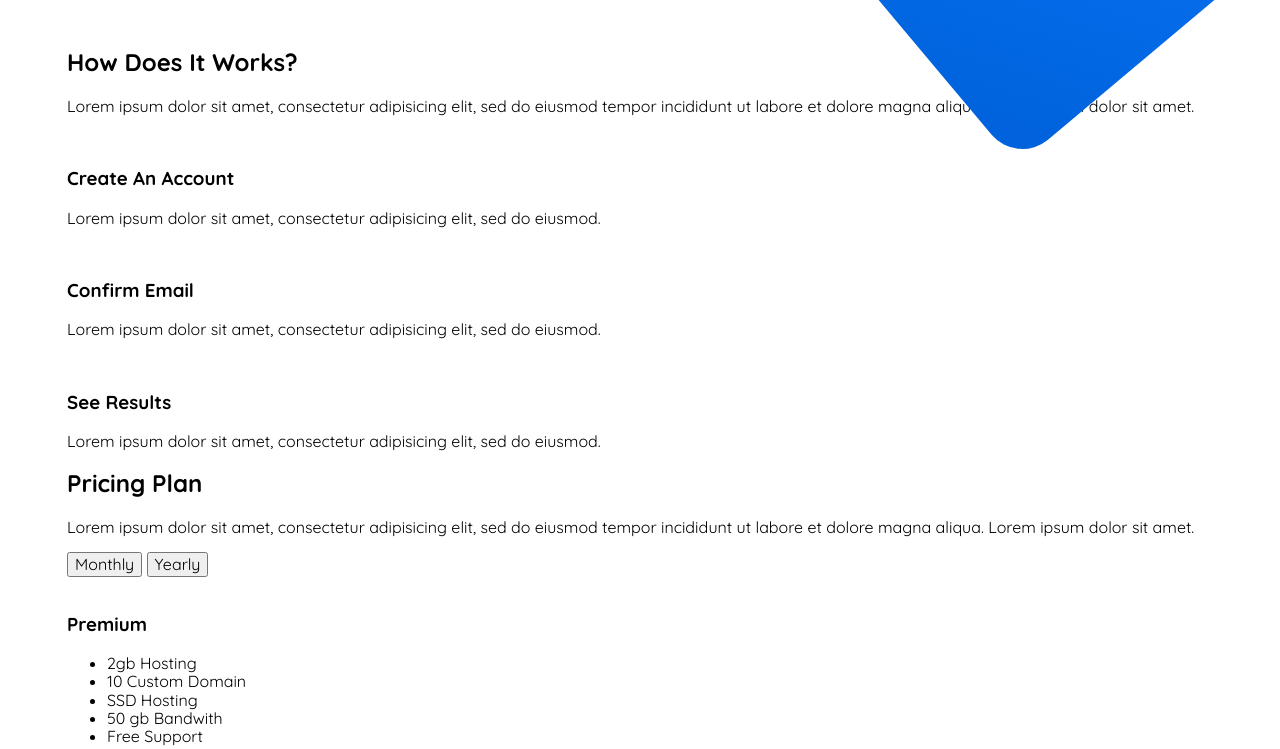
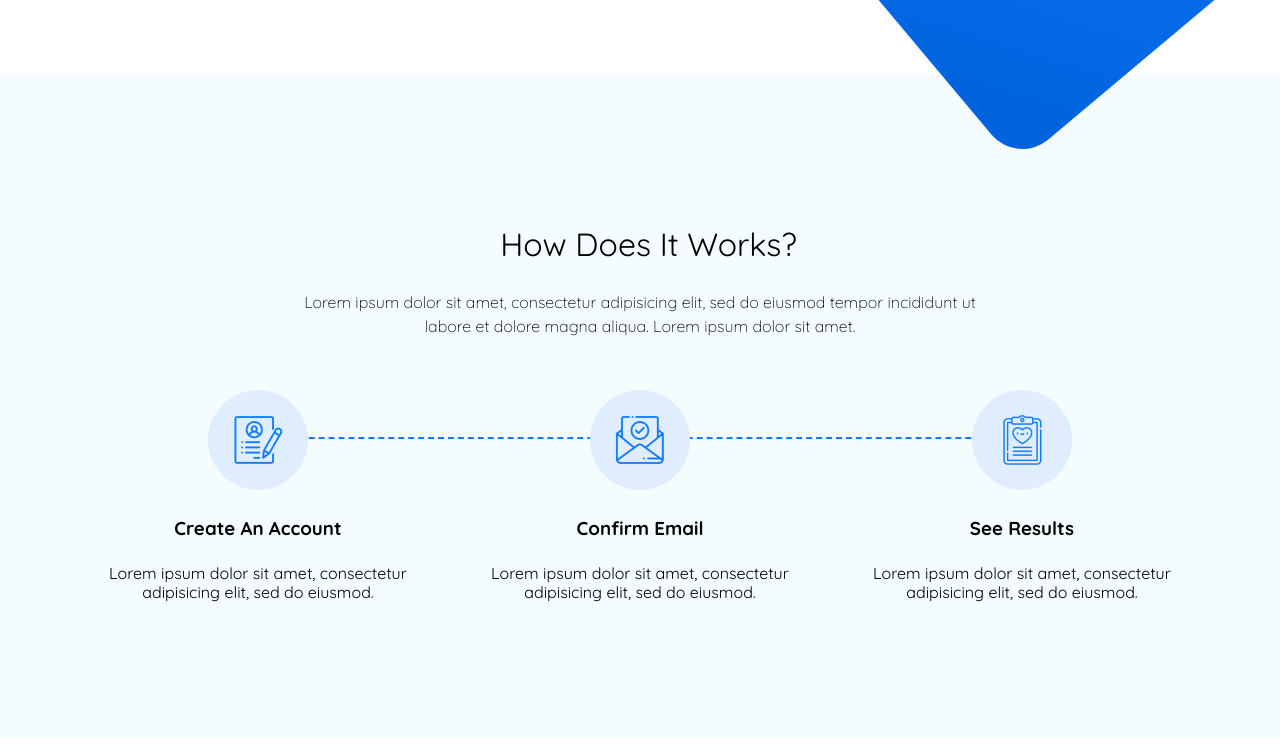
Before and after one commit to ildarH/html-sass-web-layout, a plain HTML site: page index.html in a window 1280 px wide. Shown: the part 2793-3542 px from the top of the page. Drawn offline with Linux system fonts and the light colour scheme.

Commit message:
how does it works

```diff
--- a/index.html
+++ b/index.html
@@ -109,7 +109,13 @@
       <div class="container">
         <div class="features__container">
           <div class="features__card">
-              <div class="features__image"><img class="features__img" src="./img/icon_features_analysis.png" alt="icon: Analysis"></div>
+            <div class="features__image">
+              <img
+                class="features__img"
+                src="./img/icon_features_analysis.png"
+                alt="icon: Analysis"
+              />
+            </div>
             <div class="features__title"><h2 class="features__header">Analysis</h2></div>
             <div class="features__text">
               <p class="features_p">
@@ -119,7 +125,13 @@
             </div>
           </div>
           <div class="features__card">
-              <div class="features__image"><img class="features__img" src="./img/icon_features_cleanDesign.png" alt="icon: Clean Design"></div>
+            <div class="features__image">
+              <img
+                class="features__img"
+                src="./img/icon_features_cleanDesign.png"
+                alt="icon: Clean Design"
+              />
+            </div>
             <div class="features__title"><h2 class="features__header">Clean Design</h2></div>
             <div class="features__text">
               <p class="features_p">
@@ -129,7 +141,13 @@
             </div>
           </div>
           <div class="features__card">
-              <div class="features__image"><img class="features__img" src="./img/icon_features_messaging.png" alt="icon: Messaging"></div>
+            <div class="features__image">
+              <img
+                class="features__img"
+                src="./img/icon_features_messaging.png"
+                alt="icon: Messaging"
+              />
+            </div>
             <div class="features__title"><h2 class="features__header">Messaging</h2></div>
             <div class="features__text">
               <p class="features_p">
@@ -147,7 +165,9 @@
           <div class="about__card-wrapper">
             <div class="about__screen">
               <div class="about__back about__back-forHorizontal"></div>
-              <div class="about__image"><img class="about__img-left" src="./img/about1.jpg" alt="about: Easy Messaging"></div>
+              <div class="about__image">
+                <img class="about__img-left" src="./img/about1.jpg" alt="about: Easy Messaging" />
+              </div>
             </div>
           </div>
           <div class="about__main card-1__main">
@@ -173,7 +193,9 @@
           <div class="about__card-wrapper">
             <div class="about__screen">
               <div class="about__back about__back-forVertical"></div>
-              <div class="about__image"><img class="about__img-right" src="./img/about2.jpg" alt="about: Keep In Touch"></div>
+              <div class="about__image">
+                <img class="about__img-right" src="./img/about2.jpg" alt="about: Keep In Touch" />
+              </div>
             </div>
           </div>
         </div>
@@ -181,25 +203,44 @@
     </div>
     <section class="howDoesItWorks">
       <div class="container">
-        <h2>How Does It Works?</h2>
-        <p>
-          Lorem ipsum dolor sit amet, consectetur adipisicing elit, sed do eiusmod tempor incididunt
-          ut labore et dolore magna aliqua. Lorem ipsum dolor sit amet.
+        <div class="howDoesItWorks__wrapper">
+          <div class="howDoesItWorks__header">
+            <h2 class="howDoesItWorks__h2">How Does It Works?</h2>
+            <p class="howDoesItWorks__p">
+              Lorem ipsum dolor sit amet, consectetur adipisicing elit, sed do eiusmod tempor
+              incididunt ut labore et dolore magna aliqua. Lorem ipsum dolor sit amet.
             </p>
+          </div>
+          <hr class="howDoesItWorks__line">
+          <div class="howDoesItWorks__cards">
             <div class="howDoesItWorks__card">
-          <img src="" alt="" class="howDoesItWorks__image" />
-          <h3>Create An Account</h3>
-          <p>Lorem ipsum dolor sit amet, consectetur adipisicing elit, sed do eiusmod.</p>
+              <img
+                src="./img/icon_howDoesItWorks_createAnAccount.png"
+                alt="icon: Create An Account"
+                class="howDoesItWorks__image"
+              />
+              <h3 class="howDoesItWorks__card-h3">Create An Account</h3>
+              <p class="howDoesItWorks__card-p">Lorem ipsum dolor sit amet, consectetur adipisicing elit, sed do eiusmod.</p>
             </div>
             <div class="howDoesItWorks__card">
-          <img src="" alt="" class="howDoesItWorks__image" />
-          <h3>Confirm Email</h3>
-          <p>Lorem ipsum dolor sit amet, consectetur adipisicing elit, sed do eiusmod.</p>
+              <img
+                src="./img/icon_howDoesItWorks_confirmEmail.png"
+                alt="icon: Confirm Email"
+                class="howDoesItWorks__image"
+              />
+              <h3 class="howDoesItWorks__card-h3">Confirm Email</h3>
+              <p class="howDoesItWorks__card-p">Lorem ipsum dolor sit amet, consectetur adipisicing elit, sed do eiusmod.</p>
             </div>
             <div class="howDoesItWorks__card">
-          <img src="" alt="" class="howDoesItWorks__image" />
-          <h3>See Results</h3>
-          <p>Lorem ipsum dolor sit amet, consectetur adipisicing elit, sed do eiusmod.</p>
+              <img
+                src="./img/icon_howDoesItWorks_seeResults.png"
+                alt="icon: See Results"
+                class="howDoesItWorks__image"
+              />
+              <h3 class="howDoesItWorks__card-h3">See Results</h3>
+              <p class="howDoesItWorks__card-p">Lorem ipsum dolor sit amet, consectetur adipisicing elit, sed do eiusmod.</p>
+            </div>
+          </div>
         </div>
       </div>
     </section>
--- a/sass/style.sass
+++ b/sass/style.sass
@@ -7,3 +7,4 @@
 @import 'templates/header'
 @import 'templates/features'
 @import 'templates/about'
+@import 'templates/howDoesItWorks'
--- a/sass/templates/_about.sass
+++ b/sass/templates/_about.sass
@@ -2,6 +2,7 @@
   display: flex
   flex-direction: column
   padding-top: 60px
+  padding-bottom: 116px
   min-height: 1110px
   &__card
     display: flex
--- /dev/null
+++ b/sass/templates/_howDoesItWorks.sass
@@ -0,0 +1,72 @@
+.howDoesItWorks
+  background-color: #F5FCFD
+  padding-top: 116px
+  padding-bottom: 137px
+  &__wrapper
+    display: flex
+    flex-direction: column
+    justify-content: center
+    align-items: center
+    position: relative
+  &__header
+    display: flex
+    flex-direction: column
+    justify-content: center
+    align-items: center
+    max-width: 722px
+    text-align: center
+    margin-bottom: 36px
+  &__h2
+    font-style: normal
+    font-weight: normal
+    font-size: 32px
+    margin-top: 36px
+    margin-left: 17px
+  &__p
+    font-style: normal
+    font-weight: 300
+    font-size: 16px
+    line-height: 24px
+    margin-top: 0
+  &__cards
+    display: flex
+    width: 100%
+    justify-content: space-around
+    position: relative
+  &__card
+    display: flex
+    flex-direction: column
+    justify-content: center
+    align-items: center
+    max-width: 333px
+    max-height: 221px
+    text-align: center
+    &-h3
+      margin-bottom: 0
+      margin-top: 28px
+    &-p
+      margin-bottom: 0
+      margin-top: 25px
+  &__image
+    width: 100px
+    height: 100px
+    border-radius: 50%
+    background-color: #DFEDFF
+    overflow: hidden
+    object-fit: scale-down
+  &__line
+    width: 780px
+    border-top: 2px dashed $primaryColor
+    position: absolute
+    top: 58%
+    z-index: 0
+    // position: relative
+    // &::after
+    //   content: ''
+    //   position: absolute
+    //   top: 50%
+    //   width: 50px
+    //   height: 5px
+    //   border-bottom: dashed
+    //   border-color: #000
+    // transform: translateX(50%)
```
Also changed, not shown: css/style.css, 1 other file. Lines whose indentation alone changed are shown as unchanged.
